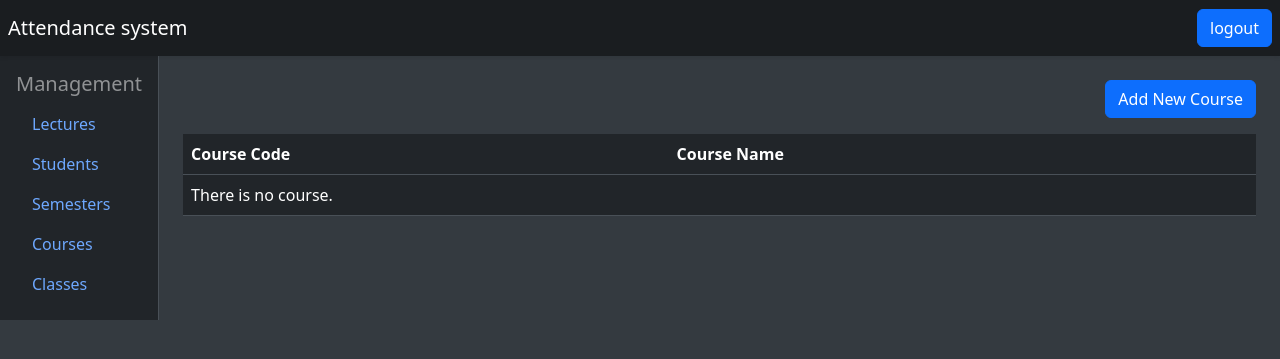
After one commit to jackeen/WebDevelopmentAssignment_1, a Django app: page /dashboard/courses in a window 1280 px wide. The commit adds this page. Shown: the top 359 px of the page. Run offline with Django 5.2, Linux system fonts and the light colour scheme; data that the repository does not hold is empty.

Commit message:
dev: courses list, detail, create

```diff
--- a/attendance/urls.py
+++ b/attendance/urls.py
@@ -31,4 +31,8 @@ urlpatterns = [
     path('dashboard/semesters', views.SemesterListView.as_view(), name='dashboard_semesters'),
     path('dashboard/semesters/<int:pk>', views.SemesterDetailView.as_view(), name='dashboard_semesters_detail'),
     path('dashboard/semesters/create', views.semester_create, name='dashboard_semesters_create'),
+
+    path('dashboard/courses', views.CourseListView.as_view(), name='dashboard_courses'),
+    path('dashboard/courses/<int:pk>', views.CourseDetailView.as_view(), name='dashboard_courses_detail'),
+    path('dashboard/courses/create', views.course_create, name='dashboard_courses_create'),
 ]
--- a/attendance/views/__init__.py
+++ b/attendance/views/__init__.py
@@ -3,3 +3,4 @@ from .lecture_views import *
 from .auth_views import *
 from .home_views import *
 from .student_views import *
+from .course_views import *
--- /dev/null
+++ b/attendance/views/course_views.py
@@ -0,0 +1,39 @@
+from django.shortcuts import render, redirect
+from django.urls import reverse_lazy
+from django.views.generic import ListView, DetailView
+
+from attendance.forms.course_from import CourseForm
+from attendance.models import Course
+from attendance.views import format_form_errors
+
+
+class CourseListView(ListView):
+    model = Course
+    context_object_name = 'courses'
+    template_name = 'course/dashboard_courses.html'
+
+
+class CourseDetailView(DetailView):
+    model = Course
+    context_object_name = 'course'
+    template_name = 'course/dashboard_courses_detail.html'
+
+    def get_object(self, queryset=None):
+        return Course.objects.get(pk=self.kwargs['pk'])
+
+
+def course_create(request):
+    errors = []
+    if request.method == 'POST':
+        form = CourseForm(request.POST)
+        if form.is_valid():
+            form.save()
+            redirect(reverse_lazy('dashboard_courses'))
+        else:
+            errors = format_form_errors(form.errors)
+
+    return render(
+        request=request,
+        template_name='course/dashboard_courses_create.html',
+        context={'errors': errors}
+    )
--- /dev/null
+++ b/templates/course/course_list_segment.html
@@ -0,0 +1,30 @@
+<table class="table">
+    <thead>
+        <tr>
+            <th scope="col">Course Code</th>
+            <th scope="col">Course Name</th>
+            <th></th>
+        </tr>
+    </thead>
+    {% if courses.count > 0 %}
+    <tbody>
+        {% for course in courses %}
+        	<tr>
+                <td>{{ course.code }}</td>
+                <td>{{ course.name }}</td>
+                <td>
+                    <a href="{% url 'dashboard_courses_detail' pk=course.id%}">View Detail</a>
+                </td>
+            </tr>
+        {% endfor %}
+    </tbody>
+    {% else %}
+    <tfoot>
+        <tr>
+            <td colspan="3">
+                There is no course.
+            </td>
+        </tr>
+    </tfoot>
+    {% endif %}
+</table>
--- /dev/null
+++ b/templates/course/dashboard_courses.html
@@ -0,0 +1,12 @@
+{% extends 'dashboard_frame.html' %}
+
+{% block title %}
+    Courses | Attendance
+{% endblock %}
+
+{% block content %}
+    <div class="d-flex justify-content-end pb-3 gap-3">
+        <a class="btn btn-primary" href="{% url 'dashboard_courses_create' %}">Add New Course</a>
+    </div>
+    {% include 'course/course_list_segment.html' with courses=courses %}
+{% endblock %}
--- a/templates/dashboard_frame.html
+++ b/templates/dashboard_frame.html
@@ -46,7 +46,7 @@
                     <a class="nav-link" href="{% url 'dashboard_semesters' %}">Semesters</a>
                 </li>
                 <li class="nav-item">
-                    <a class="nav-link" href="#">Courses</a>
+                    <a class="nav-link" href="{% url 'dashboard_courses' %}">Courses</a>
                 </li>
                 <li class="nav-item">
                     <a class="nav-link" href="#">Classes</a>
```
Also changed, not shown: attendance/forms/course_from.py (added, +12 -0 lines), templates/course/dashboard_courses_create.html (added, +31 -0 lines), templates/course/dashboard_courses_detail.html (added, +23 -0 lines).
